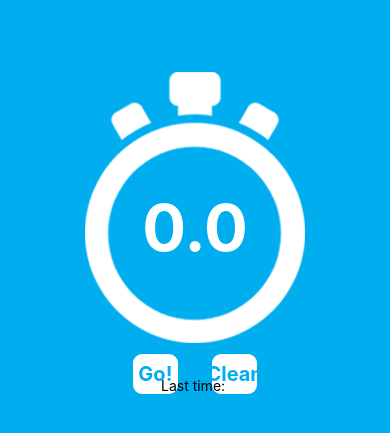
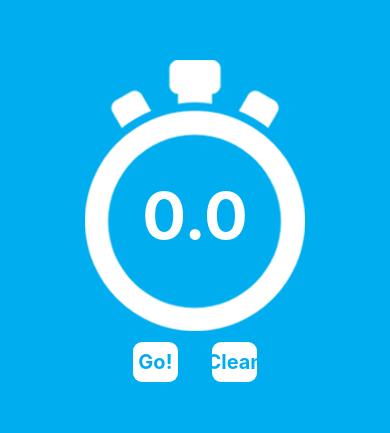
Before and after one commit to AmandaMeneghini/stopwatchApp, a React Native app: screen / in a window 390 px wide. Shown: the part 191-624 px from the top of the page. Built offline with nearby package versions, Linux system fonts and the light colour scheme.

Commit message:
feat(lastTime): update last time display format and state management

```diff
--- a/App.js
+++ b/App.js
@@ -38,6 +38,8 @@ class App extends Component {
       this.timer = null;
     }
     this.setState({
+      lastTime: this.state.number,
+
       number: 0,
       buttonName: 'Go!'
     })
@@ -64,7 +66,9 @@ class App extends Component {
         </View>
 
         <View style={styles.lastTimeArea}>
-            <Text style={styles.lastTimeText}>Last time: {this.state.lastTime}</Text>
+            <Text style={styles.lastTimeText}>
+              {this.state.lastTime > 0 ? `Last Time: ${this.state.lastTime.toFixed(2)}s` : ''}
+            </Text>
         </View>
 
       </View>
@@ -104,7 +108,14 @@ const styles = StyleSheet.create({
     fontWeight: 'bold',
     color: '#00aeef',
   },
-
+  lastTimeArea: {
+    marginTop: 40,
+  },
+  lastTimeText: {
+    fontSize: 25,
+    fontStyle: 'italic',
+    color: '#fff'
+  }
 });
 
 export default App;
```
